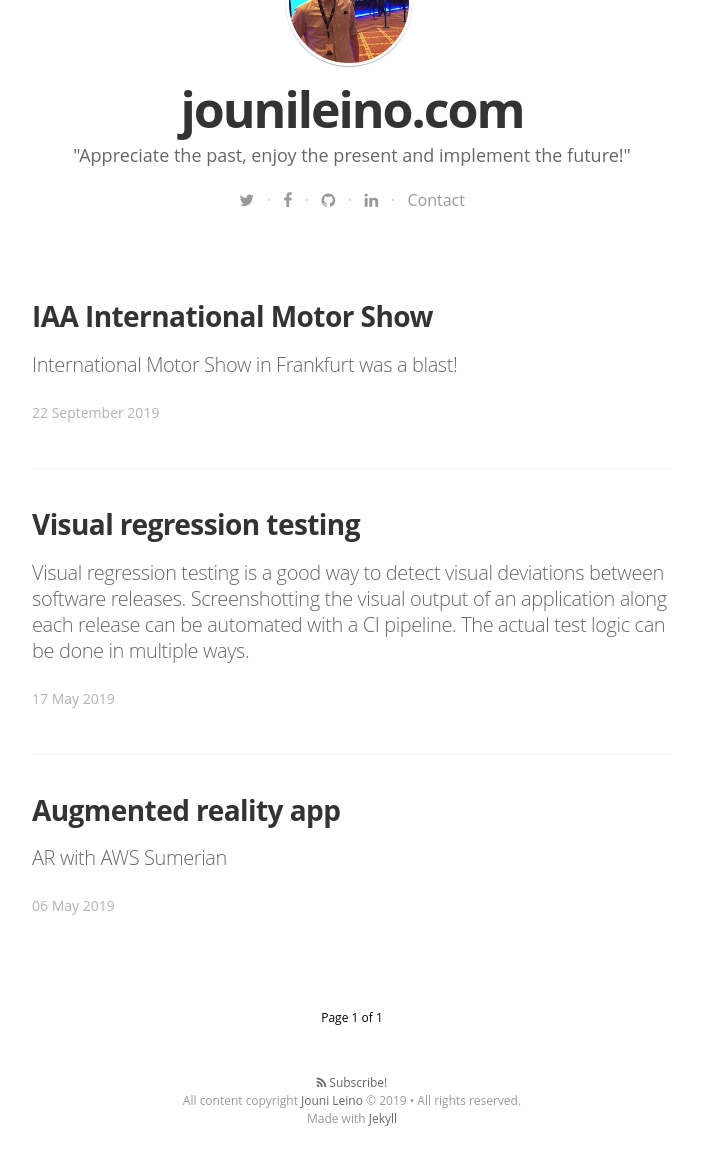
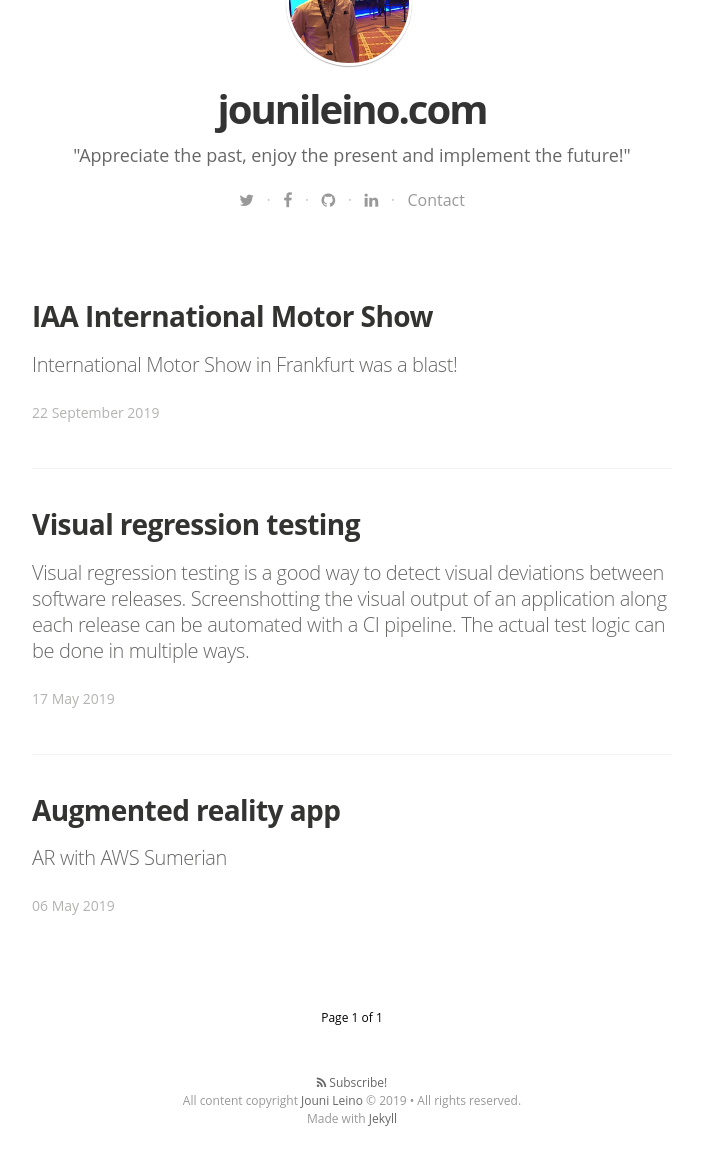
Before and after one commit to jounile/blog, a Jekyll site: the page built from index.html, in a window 1280 px wide. Shown: the part 450-1625 px from the top of the page, without its empty margins (288-991 px from the left). Built offline with Jekyll 4.4.1, drawn with Linux system fonts in a browser that asks for light colours; nearby versions of some CDN libraries; some web fonts are replaced; the list of posts is cut into pages by our own code.

Commit message:
Reducing title size

```diff
--- a/css/main.sass
+++ b/css/main.sass
@@ -101,7 +101,7 @@ body
   .blog-title
     margin: 0
     padding: $rs*5.25 $rs $rs/2
-    font-size: 50px
+    font-size: 40px
     text-align: center
     font-weight: 700
     letter-spacing: -2px
@@ -109,6 +109,8 @@ body
     line-height: 50px
     word-break: break-word
     color: #333
+    h1
+      zont-size: 40px
   .blog-description
     margin: 0 0 20px
     padding: 0 $rs*2
@@ -558,7 +560,7 @@ body
     .blog-title
       margin: 0
       padding: 0 0 10px
-      font-size: 44px
+      font-size: 50px
       text-align: center
       font-weight: 700
       letter-spacing: -2px
```
